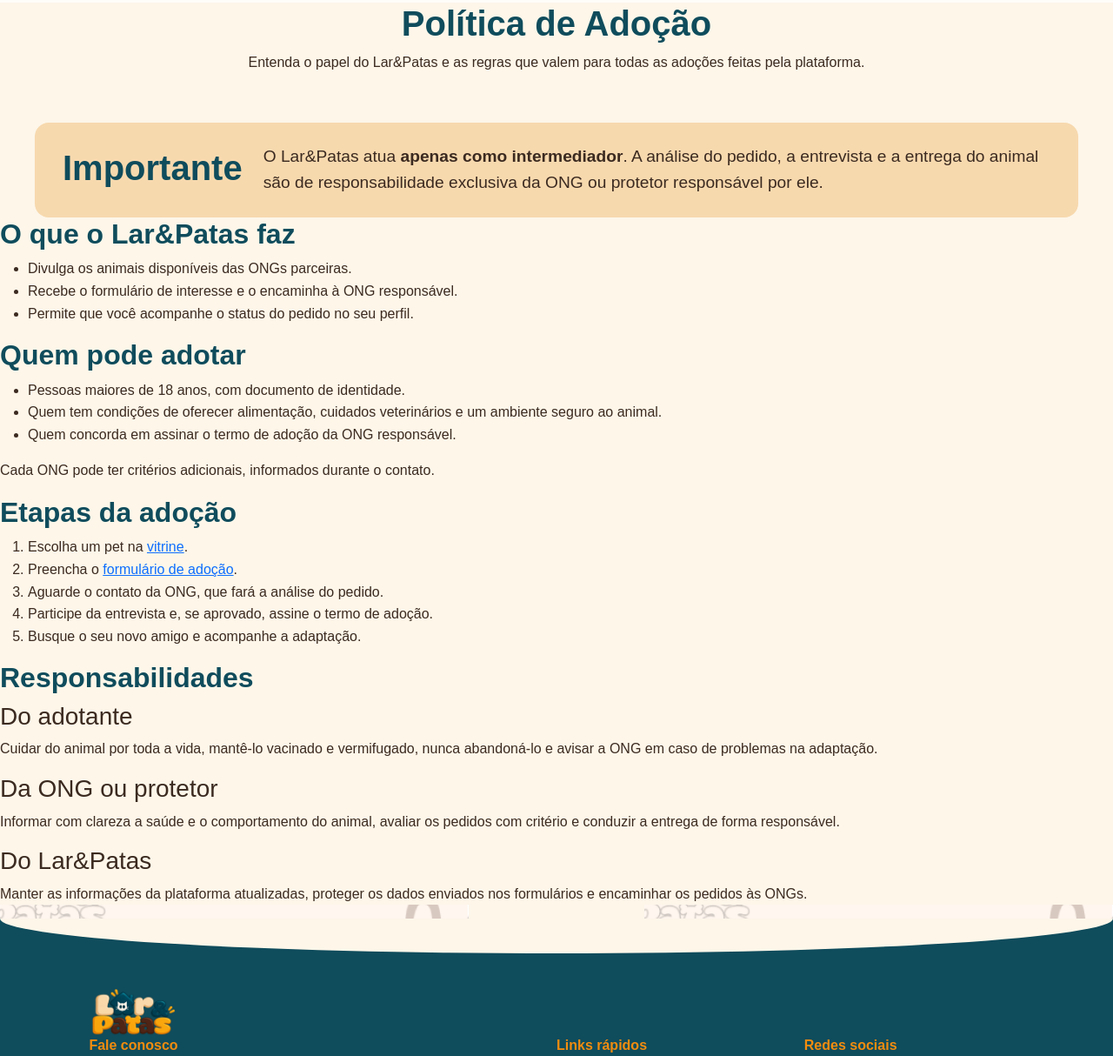
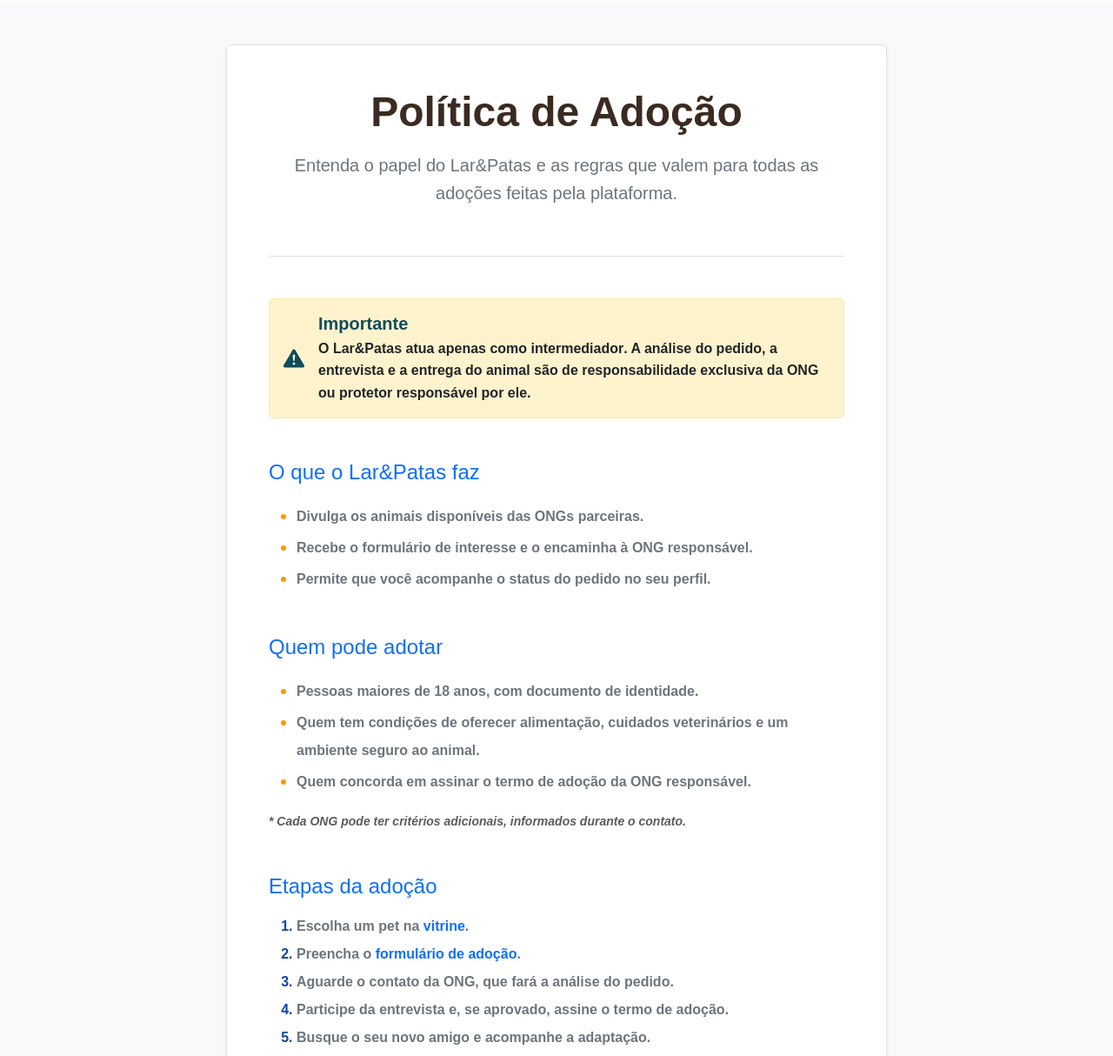
Before and after one commit to ananiasgabriel666-a11y/Lar-Patas, a plain HTML site: page politica-adocao.html in a window 1280 px wide. Shown: the part 101-1315 px from the top of the page at 87% size. Drawn offline with nearby package versions, Linux system fonts and the light colour scheme.

Commit message:
Aplica grid do Bootstrap, melhora semântica e estilização do formulário e política de adoção

```diff
--- a/politica-adocao.html
+++ b/politica-adocao.html
@@ -62,64 +62,87 @@
             </div>
         </header>
 
-        <main>
-            <section class="section" aria-labelledby="t-pagina">
+       <main class="py-5 bg-light">
+            <div class="container">
+                <!-- Limitamos a largura do conteúdo (col-lg-8) para melhorar a leitura -->
+                <div class="row justify-content-center">
+                    <div class="col-12 col-lg-8 bg-white p-4 p-md-5 rounded shadow-sm border">
+
+                        <!-- Cabeçalho da Política -->
+                        <section class="section text-center mb-5 border-bottom pb-4" aria-labelledby="t-pagina">
                             <div class="section-head">
-                    <h1 id="t-pagina">Política de Adoção</h1>
-                    <p>Entenda o papel do Lar&amp;Patas e as regras que valem para todas as adoções feitas pela plataforma.</p>
+                                <h1 id="t-pagina" class="display-5 fw-bold mb-3">Política de Adoção</h1>
+                                <p class="lead text-secondary">Entenda o papel do Lar&amp;Patas e as regras que valem para todas as adoções feitas pela plataforma.</p>
                             </div>
                         </section>
 
-            <aside class="section aviso" aria-labelledby="t-aviso">
-                <h2 id="t-aviso">Importante</h2>
-                <p>O Lar&amp;Patas atua <strong>apenas como intermediador</strong>. A análise do pedido, a entrevista e a entrega do animal são de responsabilidade exclusiva da ONG ou protetor responsável por ele.</p>
+                        <!-- Aviso Importante (Estilizado como Alerta Bootstrap) -->
+                        <aside class="alert alert-warning d-flex align-items-center mb-5" role="alert" aria-labelledby="t-aviso">
+                            <svg xmlns="http://www.w3.org/2000/svg" width="24" height="24" fill="currentColor" class="bi bi-exclamation-triangle-fill flex-shrink-0 me-3" viewBox="0 0 16 16">
+                                <path d="M8.982 1.566a1.13 1.13 0 0 0-1.96 0L.165 13.233c-.457.778.091 1.767.98 1.767h13.713c.889 0 1.438-.99.98-1.767L8.982 1.566zM8 5c.535 0 .954.462.9.995l-.35 3.507a.552.552 0 0 1-1.1 0L7.1 5.995A.905.905 0 0 1 8 5zm.002 6a1 1 0 1 1 0 2 1 1 0 0 1 0-2z"/>
+                            </svg>
+                            <div>
+                                <h2 id="t-aviso" class="h5 alert-heading mb-1 fw-bold">Importante</h2>
+                                <p class="mb-0 text-dark">O Lar&amp;Patas atua <strong>apenas como intermediador</strong>. A análise do pedido, a entrevista e a entrega do animal são de responsabilidade exclusiva da ONG ou protetor responsável por ele.</p>
+                            </div>
                         </aside>
 
-            <section class="section" aria-labelledby="t-papel">
-                <h2 id="t-papel">O que o Lar&amp;Patas faz</h2>
-                <ul>
+                        <!-- Papel da Plataforma -->
+                        <section class="section mb-5" aria-labelledby="t-papel">
+                            <h2 id="t-papel" class="h4 text-primary mb-3">O que o Lar&amp;Patas faz</h2>
+                            <ul class="lista-politica lh-lg text-secondary">
                                 <li>Divulga os animais disponíveis das ONGs parceiras.</li>
                                 <li>Recebe o formulário de interesse e o encaminha à ONG responsável.</li>
                                 <li>Permite que você acompanhe o status do pedido no seu perfil.</li>
                             </ul>
                         </section>
 
-            <section class="section" aria-labelledby="t-quem">
-                <h2 id="t-quem">Quem pode adotar</h2>
-                <ul>
+                        <!-- Requisitos do Adotante -->
+                        <section class="section mb-5" aria-labelledby="t-quem">
+                            <h2 id="t-quem" class="h4 text-primary mb-3">Quem pode adotar</h2>
+                            <ul class="lista-politica lh-lg text-secondary mb-3">
                                 <li>Pessoas maiores de 18 anos, com documento de identidade.</li>
                                 <li>Quem tem condições de oferecer alimentação, cuidados veterinários e um ambiente seguro ao animal.</li>
                                 <li>Quem concorda em assinar o termo de adoção da ONG responsável.</li>
                             </ul>
-                <p>Cada ONG pode ter critérios adicionais, informados durante o contato.</p>
+                            <p class="fst-italic text-muted"><small>* Cada ONG pode ter critérios adicionais, informados durante o contato.</small></p>
                         </section>
 
-            <section class="section" aria-labelledby="t-etapas">
-                <h2 id="t-etapas">Etapas da adoção</h2>
-                <ol>
-                    <li>Escolha um pet na <a href="conheca-pets.html">vitrine</a>.</li>
-                    <li>Preencha o <a href="adocao.html">formulário de adoção</a>.</li>
+                        <!-- Passo a Passo -->
+                        <section class="section mb-5" aria-labelledby="t-etapas">
+                            <h2 id="t-etapas" class="h4 text-primary mb-3">Etapas da adoção</h2>
+                            <ol class="lista-etapas lh-lg text-secondary">
+                                <li>Escolha um pet na <a href="conheca-pets.html" class="fw-bold text-decoration-none">vitrine</a>.</li>
+                                <li>Preencha o <a href="adocao.html" class="fw-bold text-decoration-none">formulário de adoção</a>.</li>
                                 <li>Aguarde o contato da ONG, que fará a análise do pedido.</li>
                                 <li>Participe da entrevista e, se aprovado, assine o termo de adoção.</li>
                                 <li>Busque o seu novo amigo e acompanhe a adaptação.</li>
                             </ol>
                         </section>
 
+                        <!-- Responsabilidades (Estruturado em Cards) -->
                         <section class="section" aria-labelledby="t-resp">
-                <h2 id="t-resp">Responsabilidades</h2>
+                            <h2 id="t-resp" class="h4 text-primary mb-4 border-bottom pb-2">Responsabilidades</h2>
+
+                            <article class="mb-4">
+                                <h3 class="h6 fw-bold text-dark">Do adotante</h3>
+                                <p class="text-secondary">Cuidar do animal por toda a vida, mantê-lo vacinado e vermifugado, nunca abandoná-lo e avisar a ONG em caso de problemas na adaptação.</p>
+                            </article>
+
+                            <article class="mb-4">
+                                <h3 class="h6 fw-bold text-dark">Da ONG ou protetor</h3>
+                                <p class="text-secondary">Informar com clareza a saúde e o comportamento do animal, avaliar os pedidos com critério e conduzir a entrega de forma responsável.</p>
+                            </article>
+
                             <article>
-                    <h3>Do adotante</h3>
-                    <p>Cuidar do animal por toda a vida, mantê-lo vacinado e vermifugado, nunca abandoná-lo e avisar a ONG em caso de problemas na adaptação.</p>
-                </article>
-                <article>
-                    <h3>Da ONG ou protetor</h3>
-                    <p>Informar com clareza a saúde e o comportamento do animal, avaliar os pedidos com critério e conduzir a entrega de forma responsável.</p>
-                </article>
-                <article>
-                    <h3>Do Lar&amp;Patas</h3>
-                    <p>Manter as informações da plataforma atualizadas, proteger os dados enviados nos formulários e encaminhar os pedidos às ONGs.</p>
+                                <h3 class="h6 fw-bold text-dark">Do Lar&amp;Patas</h3>
+                                <p class="text-secondary">Manter as informações da plataforma atualizadas, proteger os dados enviados nos formulários e encaminhar os pedidos às ONGs.</p>
                             </article>
                         </section>
+
+                    </div>
+                </div>
+            </div>
         </main>
 
         <footer class="footer">
--- a/styles.css
+++ b/styles.css
@@ -612,3 +612,40 @@ a.contato-canal:hover {
     .contato-form-card { padding: 24px 18px; }
     .contato-form .btn-primary { justify-self: stretch; }
 }
+
+#t-pagina {
+    color: var(--marrom);
+}
+
+/* Altera a cor dos títulos (labels) especificamente dentro do formulário de adoção */
+.mb-5 {
+    color: var(--petroleo);
+    font-weight: 600;
+}
+
+/* estilização da página: política de adoção */
+
+/* 1. pseudoelemento (::marker): Altera a cor e o estilo das bolinhas nas listas não ordenadas */
+.lista-politica li::marker {
+    color: #ff9800;
+    font-size: 1.2rem;
+}
+
+/* 2. PSEUDOELEMETO (::marker): Formata os números da lista ordenada (Etapas) */
+.lista-etapas li::marker {
+    color: #0d47a1;
+    font-weight: 700;
+}
+
+/* 3. SELETOR COMPOSTO + PSEUDOCLASSE (:hover): Efeito de transição nas responsabilidades */
+/* Quando o rato passa sobre um article dentro da secção t-resp, cria uma margem à esquerda */
+section[aria-labelledby="t-resp"] article {
+    transition: all 0.3s ease;
+    padding-left: 10px;
+    border-left: 3px solid transparent;
+}
+
+section[aria-labelledby="t-resp"] article:hover {
+    border-left-color: #ff9800;
+    background-color: #fcfcfc;
+}
```
Also changed, not shown: adocao.html (+1 -1 lines). Lines whose indentation alone changed are shown as unchanged.
